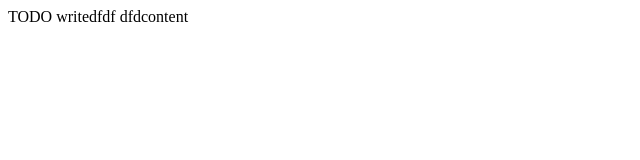
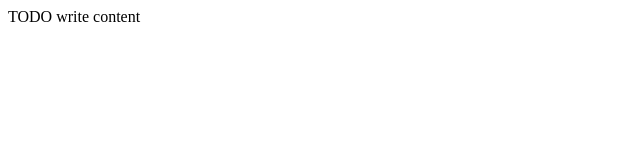
Before and after one commit to rafaoteo/daw2, a website: page public_html/index.html in a window 1280 px wide. Shown: the full height of the page, 0-640 px from the left. Drawn offline with Linux system fonts and the light colour scheme.

Commit message:
Primer comit hecho

```diff
--- a/public_html/index.html
+++ b/public_html/index.html
@@ -6,11 +6,11 @@
 -->
 <html>
     <head>
-        <title>Hola hola HOLITAA</title>
+        <title>TODO supply a title</title>
         <meta charset="UTF-8">
         <meta name="viewport" content="width=device-width, initial-scale=1.0">
     </head>
     <body>
-        <div>TODO writedfdf dfdcontent</div>
+        <div>TODO write content</div>
     </body>
 </html>
```
